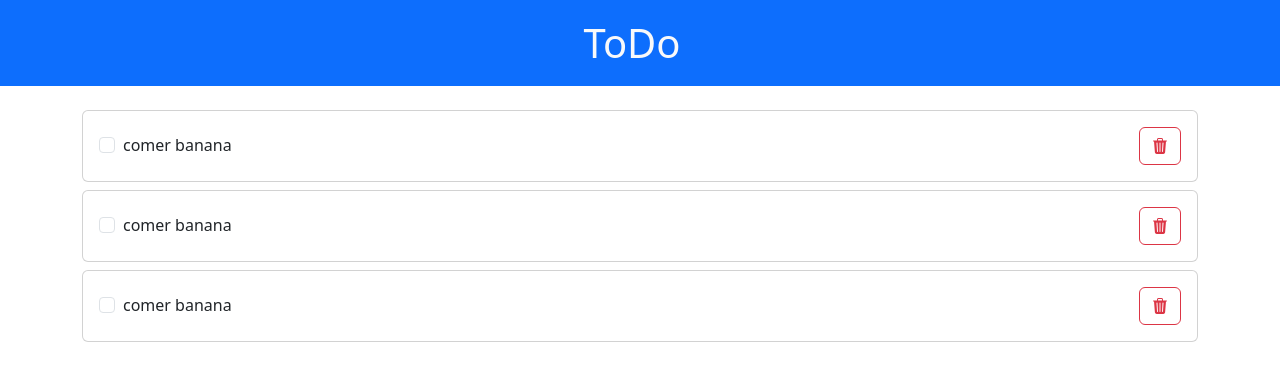
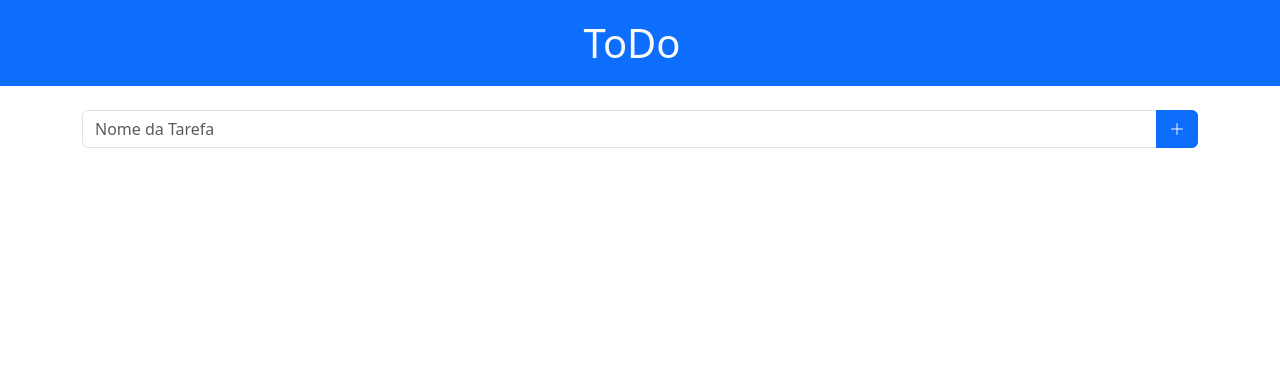
Before and after one commit to sergiotim/toDo, a React (Vite) app: page / in a window 1280 px wide. Shown: the top 380 px of the page. Built offline with nearby package versions, Linux system fonts and the light colour scheme.

Commit message:
Funcionalidade deletar task aplicada

```diff
--- a/src/App.tsx
+++ b/src/App.tsx
@@ -1,37 +1,91 @@
-import './App.css'
-import { Navbar,Container, Stack } from 'react-bootstrap'
-import {Task} from './components/tasks'
+import "./App.css";
+import {
+  Navbar,
+  Container,
+  Stack,
+  Form,
+  Button,
+  InputGroup,
+} from "react-bootstrap";
+import { Task } from "./components/tasks";
+import { useState } from "react";
+
+export interface ITask {
+  id: string;
+  nameTask: string;
+  isChecked: boolean;
+}
 
 function App() {
+  const [tasks, setTasks] = useState<ITask[]>([]);
+  const [nameNewTask, setNameNewTask] = useState<string>("");
 
+  function addTask(nameNewTask: string) {
+    const newTask: ITask = {
+      id: crypto.randomUUID(),
+      nameTask: nameNewTask,
+      isChecked: false,
+    };
 
+    setTasks([...tasks, newTask]);
+    console.log(tasks);
+    setNameNewTask("");
+  }
 
+  function deleteTask(id: string) {
+    setTasks((e) => e.filter((task) => task.id != id));
+  }
 
   return (
     <>
-      <div className="gap-3">
-        <Navbar className='bg-primary mb-4 h-100'>
+      <Navbar className="bg-primary mb-4 h-100">
         <Container fluid="md justify-content-center">
-            <Navbar.Brand className='text-light fs-1' href='#'>ToDo</Navbar.Brand>
+          <Navbar.Brand className="text-light fs-1" href="#">
+            ToDo
+          </Navbar.Brand>
         </Container>
       </Navbar>
+
       <Container fluid="md">
+        <InputGroup className="mb-3">
+          <Form.Control
+            type="text"
+            placeholder="Nome da Tarefa"
+            onChange={(e) => setNameNewTask(e.target.value)}
+            onKeyDown={(e) => {
+              if (nameNewTask != "") {
+                if (e.key === "Enter") {
+                  addTask(nameNewTask);
+                }
+              }
+            }}
+            value={nameNewTask}
+          ></Form.Control>
+          <Button
+            onClick={() => {
+              if (nameNewTask != "") {
+                addTask(nameNewTask);
+              }
+            }}
+          >
+            <i className="bi bi-plus-lg"></i>
+          </Button>
+        </InputGroup>
+
         <Stack gap={2}>
+          {tasks.map((task) => (
             <Task
-              nameTask='comer banana'
-            />
-            <Task
-              nameTask='comer banana'
-            />
-            <Task
-              nameTask='comer banana'
-            />
+              key={task.id}
+              id={task.id}
+              nameTask={task.nameTask}
+              isChecked={task.isChecked}
+              deleteTask={deleteTask}
+            ></Task>
+          ))}
         </Stack>
-
       </Container>
-      </div>
     </>
-  )
+  );
 }
 
-export default App
+export default App;
--- a/src/components/tasks/index.tsx
+++ b/src/components/tasks/index.tsx
@@ -1,22 +1,29 @@
 import { Card, Form, Button } from "react-bootstrap";
+import { ITask } from "../../App";
 
-interface Task {
-  nameTask: string;
+interface TaskProps extends ITask{
+    deleteTask: (id:string) =>void
 }
 
-export function Task({ nameTask }: Task) {
+export function Task({id, nameTask, isChecked, deleteTask}: TaskProps) {
+
+
+
+
   return (
     <>
       <Card>
-        <Card.Body className="d-flex justify-content-between align-items-center">
-            <Form>
-            <Form.Check className="" type="checkbox" label={nameTask}></Form.Check>
-            </Form>
-            <Button variant="outline-danger">
-                <i className="bi bi-trash3-fill fs-6"></i>
+        <Card.Body>
+          <Form className="d-flex justify-content-between align-items-center">
+            <Form.Check
+              className=""
+              type="checkbox"
+              label={nameTask}
+            ></Form.Check>
+            <Button variant="outline-danger" onClick={()=>(deleteTask(id))}>
+              <i className="bi bi-trash3-fill fs-6"></i>
             </Button>
-
-
+          </Form>
         </Card.Body>
       </Card>
     </>
```
Lines whose indentation alone changed are shown as unchanged.
